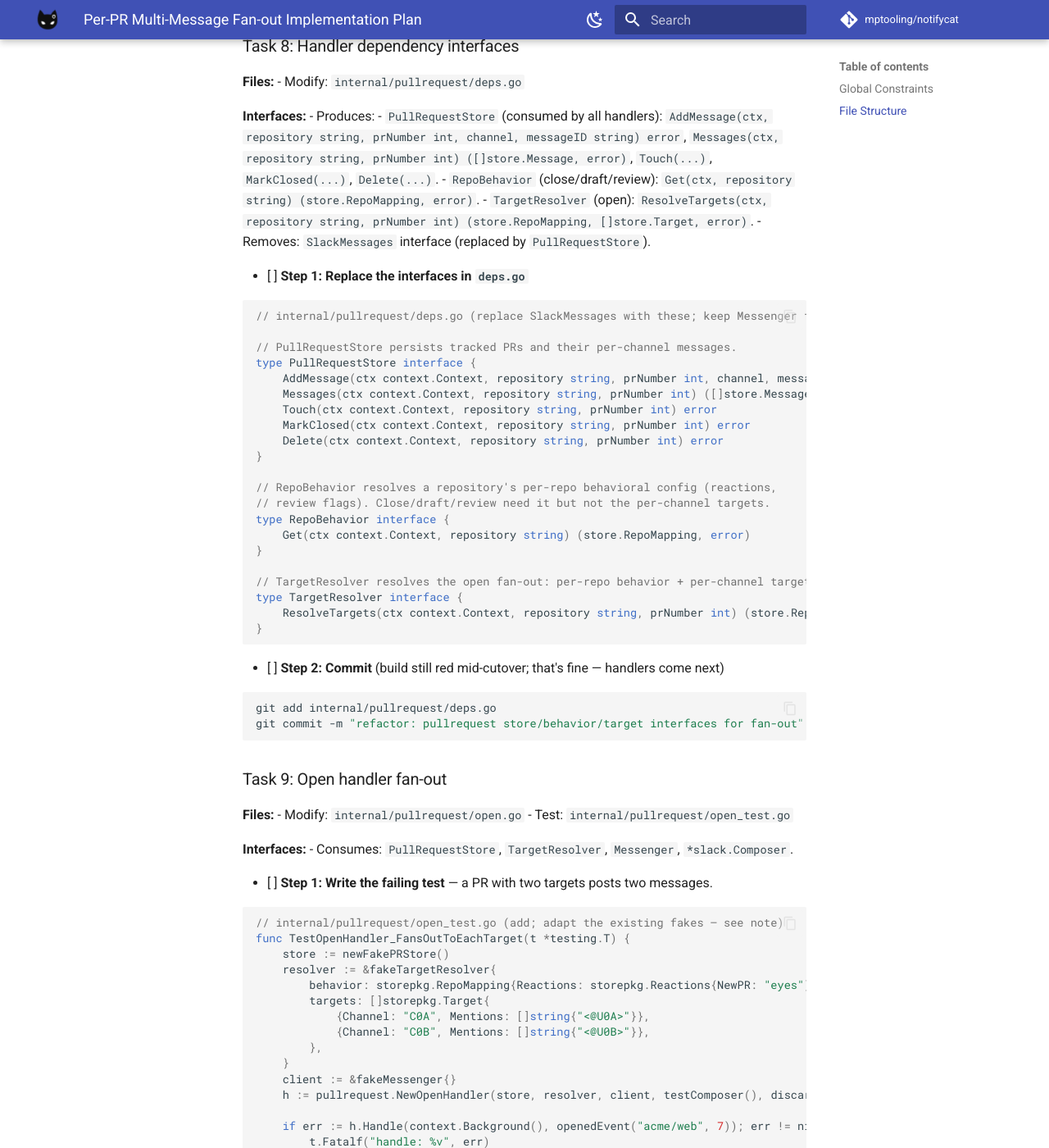
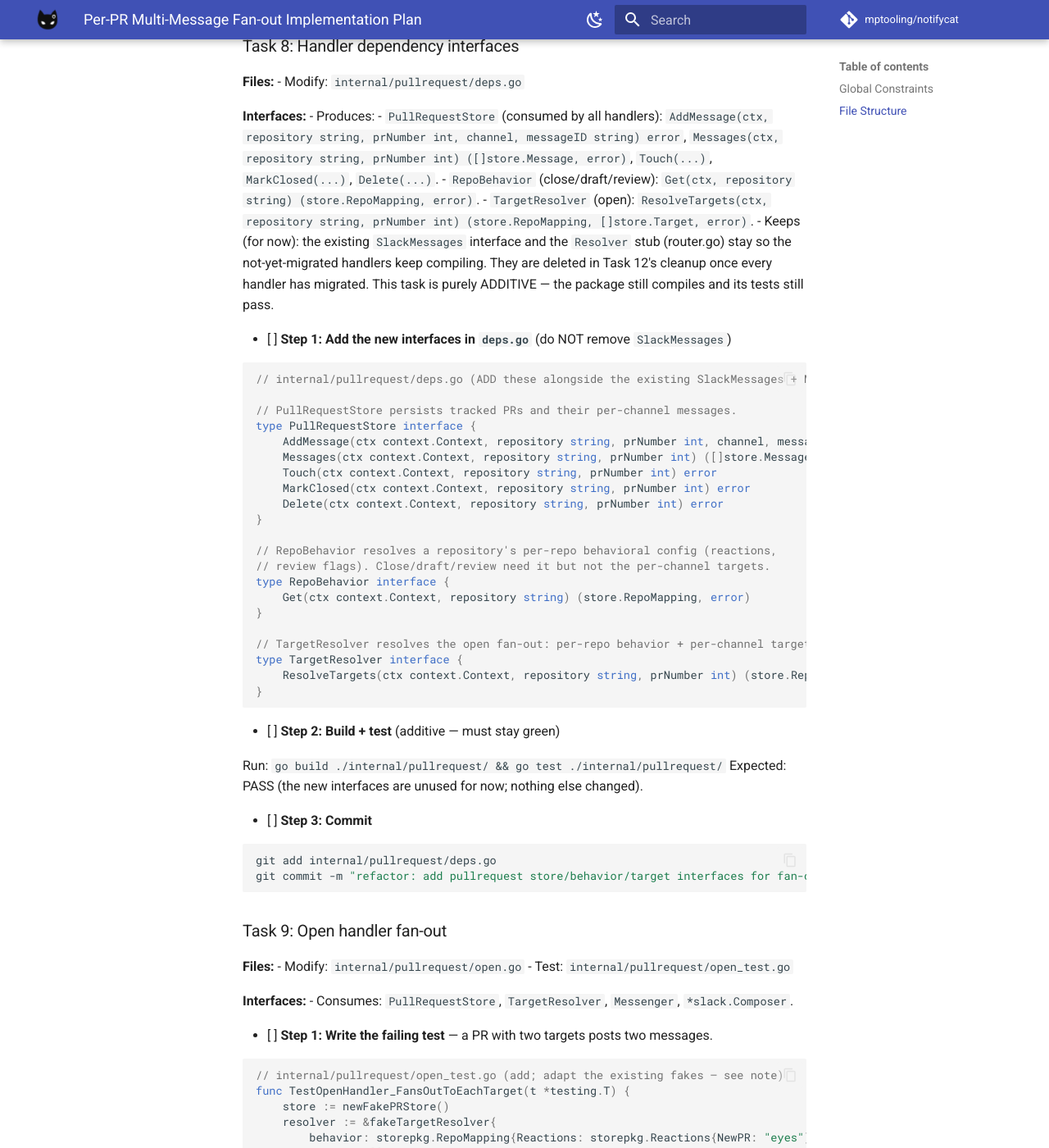
Before and after one commit to mptooling/notifycat, an MkDocs documentation site: the page built from docs/superpowers/plans/2026-06-29-pull-requests-messages-fan-out.md, in a window 1280 px wide and 1400 px high, scrolled down 16950 px. Shown: the whole window at 82% size. Built offline with MkDocs 1.6.1 and Material for MkDocs 9.7.7, drawn with Linux system fonts in a browser that asks for light colours; comment, search, counter and statistics services are not loaded.

Commit message:
docs: make fan-out plan Task 8 additive to keep package green

````diff
--- a/docs/superpowers/plans/2026-06-29-pull-requests-messages-fan-out.md
+++ b/docs/superpowers/plans/2026-06-29-pull-requests-messages-fan-out.md
@@ -794,12 +794,12 @@ git commit -m "feat: Router.ResolveTargets returns fan-out targets"
   - `PullRequestStore` (consumed by all handlers): `AddMessage(ctx, repository string, prNumber int, channel, messageID string) error`, `Messages(ctx, repository string, prNumber int) ([]store.Message, error)`, `Touch(...)`, `MarkClosed(...)`, `Delete(...)`.
   - `RepoBehavior` (close/draft/review): `Get(ctx, repository string) (store.RepoMapping, error)`.
   - `TargetResolver` (open): `ResolveTargets(ctx, repository string, prNumber int) (store.RepoMapping, []store.Target, error)`.
-- Removes: `SlackMessages` interface (replaced by `PullRequestStore`).
-
-- [ ] **Step 1: Replace the interfaces in `deps.go`**
-
-```go
-// internal/pullrequest/deps.go (replace SlackMessages with these; keep Messenger from Task 4)
+- Keeps (for now): the existing `SlackMessages` interface and the `Resolver` stub (router.go) stay so the not-yet-migrated handlers keep compiling. They are deleted in Task 12's cleanup once every handler has migrated. This task is purely ADDITIVE — the package still compiles and its tests still pass.
+
+- [ ] **Step 1: Add the new interfaces in `deps.go`** (do NOT remove `SlackMessages`)
+
+```go
+// internal/pullrequest/deps.go (ADD these alongside the existing SlackMessages + Messenger)
 
 // PullRequestStore persists tracked PRs and their per-channel messages.
 type PullRequestStore interface {
@@ -822,11 +822,16 @@ type TargetResolver interface {
 }
 ```
 
-- [ ] **Step 2: Commit** (build still red mid-cutover; that's fine — handlers come next)
+- [ ] **Step 2: Build + test** (additive — must stay green)
+
+Run: `go build ./internal/pullrequest/ && go test ./internal/pullrequest/`
+Expected: PASS (the new interfaces are unused for now; nothing else changed).
+
+- [ ] **Step 3: Commit**
 
 ```bash
 git add internal/pullrequest/deps.go
-git commit -m "refactor: pullrequest store/behavior/target interfaces for fan-out"
+git commit -m "refactor: add pullrequest store/behavior/target interfaces for fan-out"
 ```
 
 ### Task 9: Open handler fan-out
````
